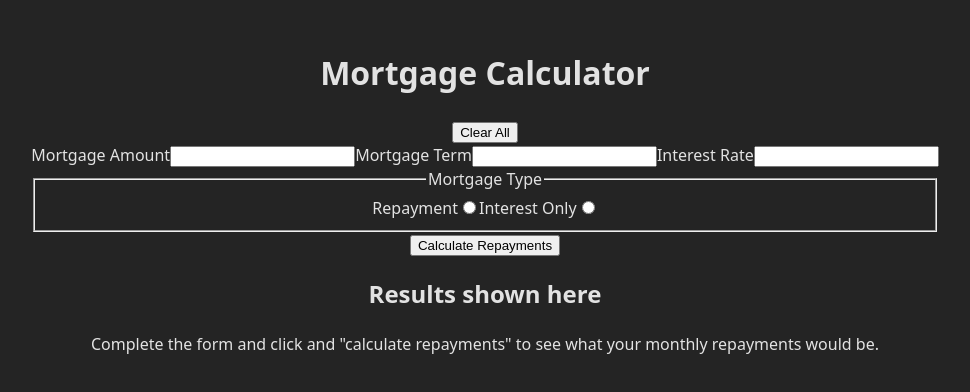
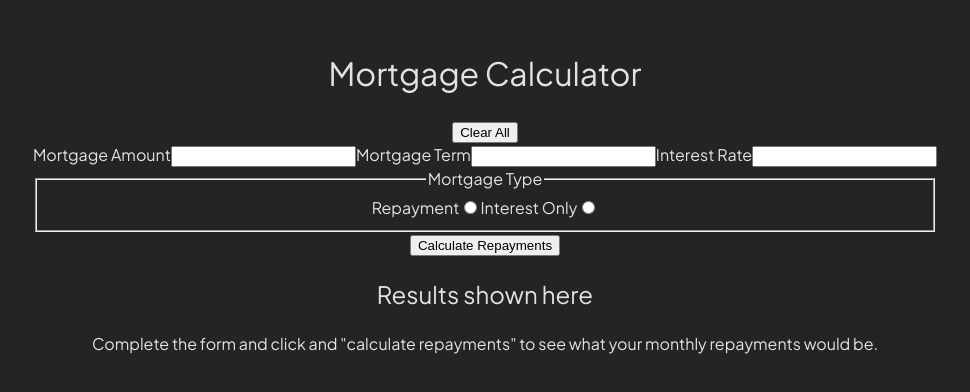
Before and after one commit to bradleyfowler/mortgage-repayment-calculator, a React (Vite) app: page / in a window 1280 px wide. Shown: the part 200-592 px from the top of the page, without its empty margins (155-1125 px from the left). Built offline with nearby package versions, Linux system fonts and the light colour scheme.

Commit message:
feat: add font

```diff
--- a/src/index.css
+++ b/src/index.css
@@ -1,8 +1,13 @@
+@font-face {
+  font-family: "Plus Jakarta Sans";
+  src: url("./assets/fonts/PlusJakartaSans-Regular.ttf") format("truetype");
+  font-weight: normal;
+  font-style: normal;
+}
+
 :root {
-  font-family: system-ui, Avenir, Helvetica, Arial, sans-serif;
   line-height: 1.5;
-  font-weight: 400;
-
+  font-family: "Plus Jakarta Sans";
   color-scheme: light dark;
   color: rgba(255, 255, 255, 0.87);
   background-color: #242424;
```
Also changed, not shown: src/assets/fonts/PlusJakartaSans-Regular.ttf (added).
